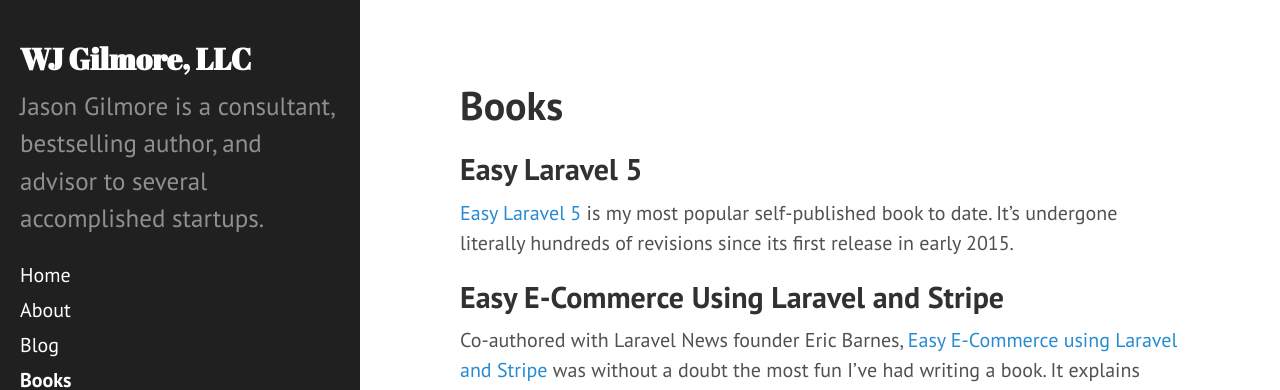
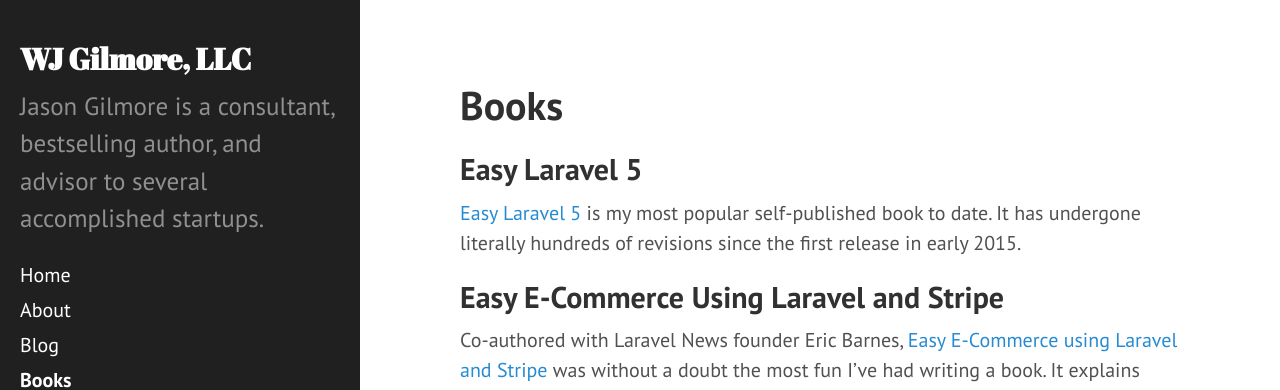
Before and after one commit to wjgilmore/wjgilmore.github.io, a Jekyll site: the page built from books.md, in a window 1280 px wide and 900 px high. Shown: the top 390 px of the window. Built offline with Jekyll 4.4.1, drawn with Linux system fonts in a browser that asks for light colours.

Commit message:
Fixed typo

```diff
--- a/books.md
+++ b/books.md
@@ -4,7 +4,7 @@ title: Books
 ---
 ## Easy Laravel 5
 
-[Easy Laravel 5](http://easylaravelbook.com/) is my most popular self-published book to date. It's undergone literally hundreds of revisions since its first release in early 2015.
+[Easy Laravel 5](http://easylaravelbook.com/) is my most popular self-published book to date. It has undergone literally hundreds of revisions since the first release in early 2015.
 
 ## Easy E-Commerce Using Laravel and Stripe
 
```
